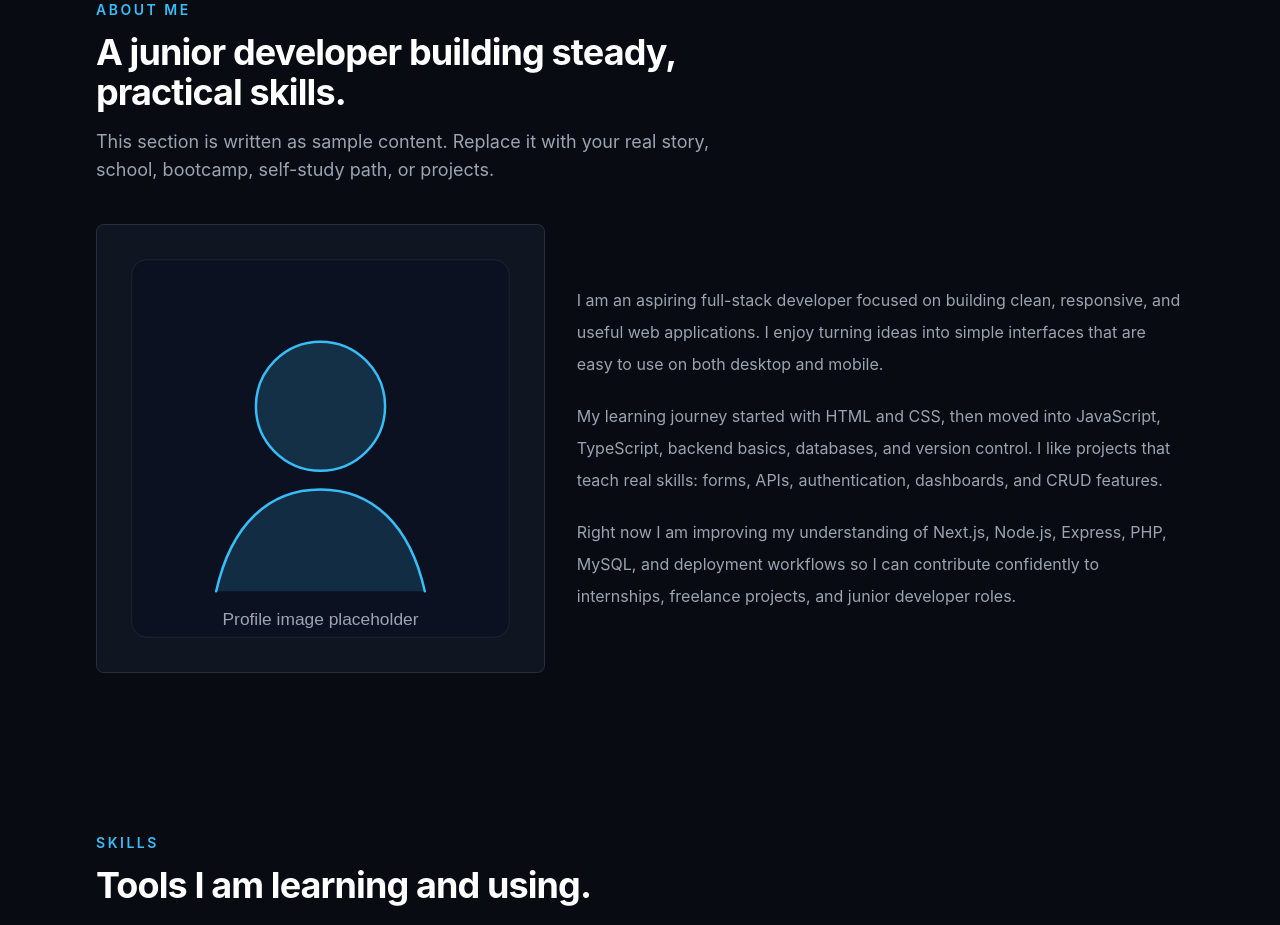
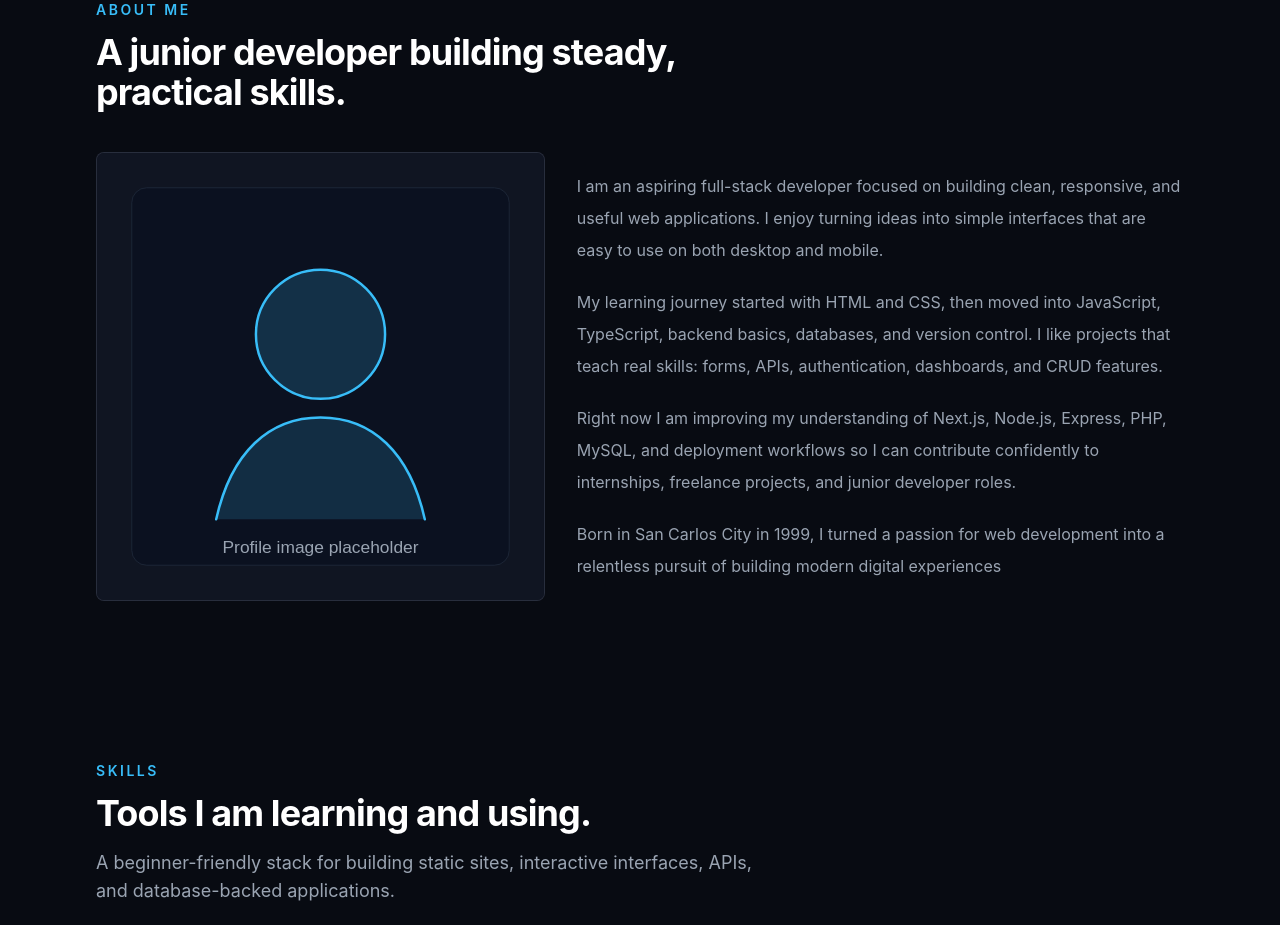
Before and after one commit to cyrsjhnprz/CyPortfolio, a Next.js app: page / in a window 1280 px wide. Shown: the part 880-1805 px from the top of the page. Built offline with nearby package versions, Linux system fonts and the light colour scheme.

Commit message:
Updated profile

```diff
--- a/src/components/About.tsx
+++ b/src/components/About.tsx
@@ -7,7 +7,6 @@ export function About() {
       id="about"
       eyebrow="About me"
       title="A junior developer building steady, practical skills."
-      subtitle="This section is written as sample content. Replace it with your real story, school, bootcamp, self-study path, or projects."
     >
       <div className="grid gap-8 lg:grid-cols-[0.85fr_1.15fr] lg:items-center">
         <div className="overflow-hidden rounded-lg border border-line bg-panel">
@@ -38,6 +37,10 @@ export function About() {
             PHP, MySQL, and deployment workflows so I can contribute confidently to
             internships, freelance projects, and junior developer roles.
           </p>
+          <p>
+            Born in San Carlos City in 1999, I turned a passion for web development into a relentless pursuit of building modern digital experiences
+          </p>
+
         </div>
       </div>
     </Section>
```
